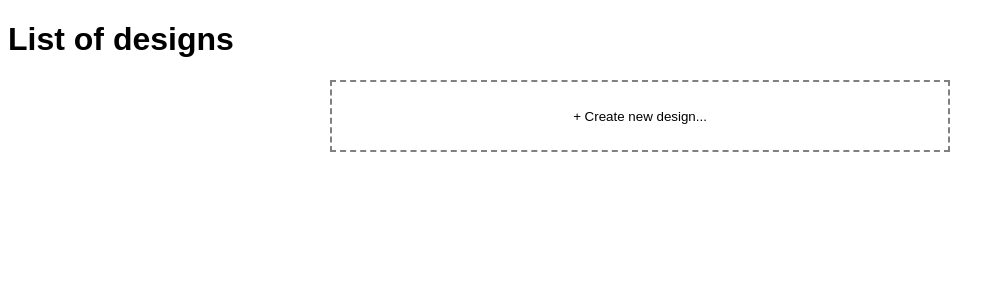
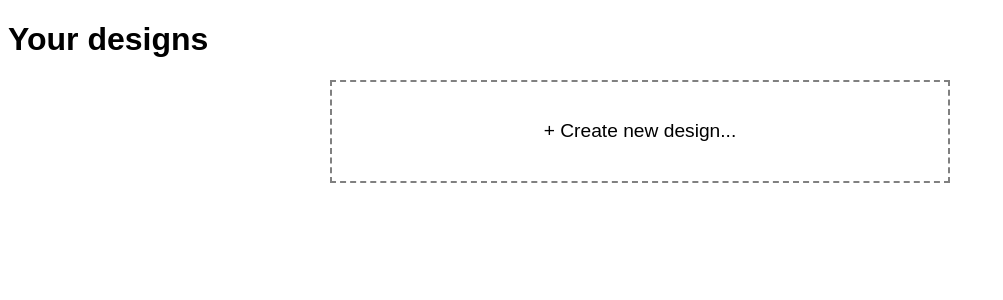
Before and after one commit to jreyesr/smd-editor, a SvelteKit app: page / in a window 1280 px wide. Shown: the top 300 px of the page, without its empty margins (0-1003 px from the left). Built offline with nearby package versions, Linux system fonts and the light colour scheme.

Commit message:
Only count true devices in the elements counter on the designs list

```diff
--- a/src/routes/+page.svelte
+++ b/src/routes/+page.svelte
@@ -13,15 +13,14 @@
 
 {#snippet designCard(designData: StoredDesign)}
     <button onclick={() => goto(`/editor/${designData.id}`)} class="design-card">
-        {designData.name} <small>({designData.data.length} elements)</small>
+        {designData.name} <small>({designData.data.filter(el => el.type.startsWith("device/")).length} elements)</small>
     </button>
 {/snippet}
 
-<h1>List of designs</h1>
+<h1>Your designs</h1>
 
 <div class="cards-container">
     {#if data.designs.length > 0}
-
         {#each data.designs as design}
             {@render designCard(design)}
         {/each}
@@ -42,13 +41,14 @@
     }
 
     .design-card {
-        background-color: gray;
+        background-color: lightcyan;
         flex-basis: 49%;
         max-width: 49%;
         padding: 2em;
         text-align: center;
         align-content: center;
         cursor: pointer;
+        font-size: 1.2em;
     }
 
     .new-design {
```
